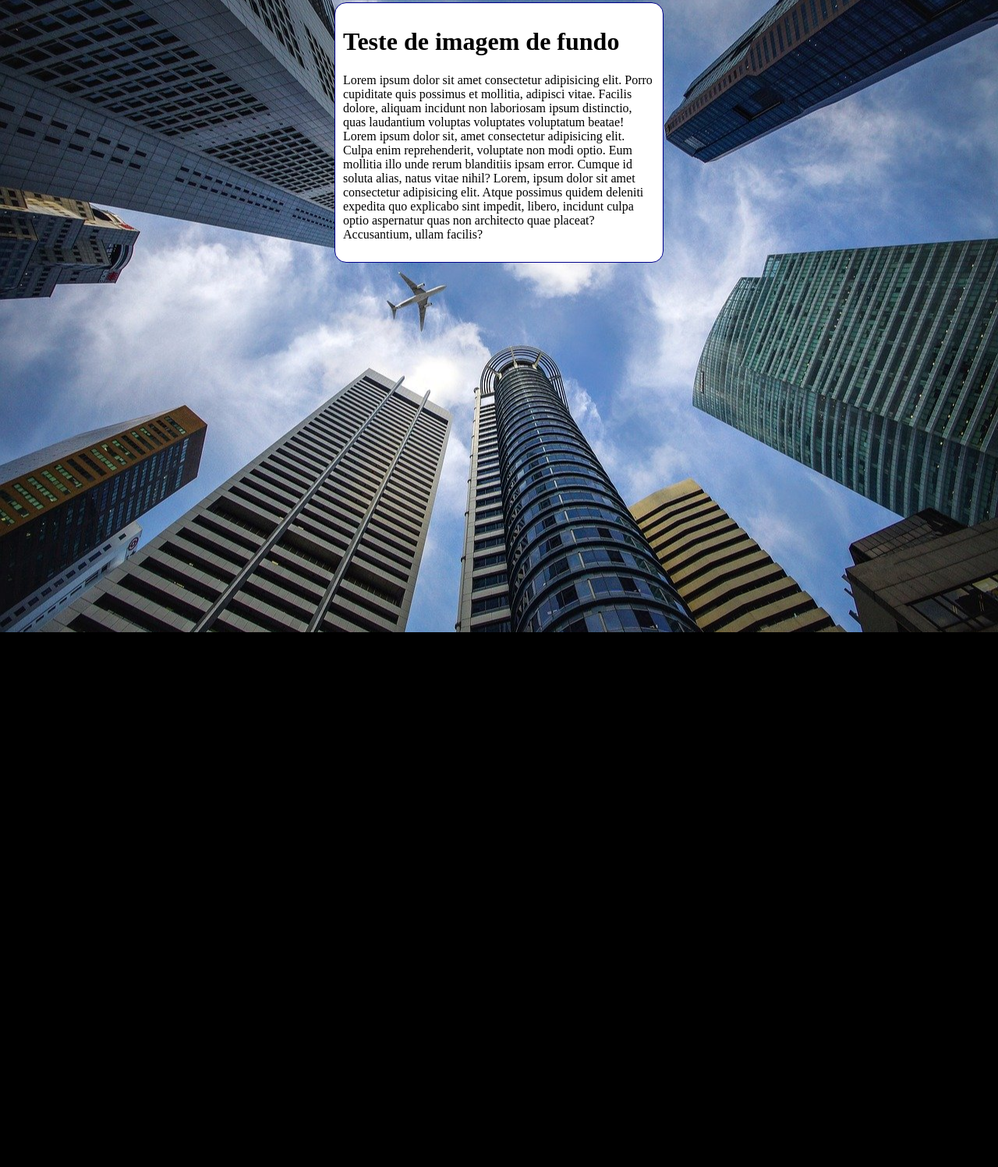
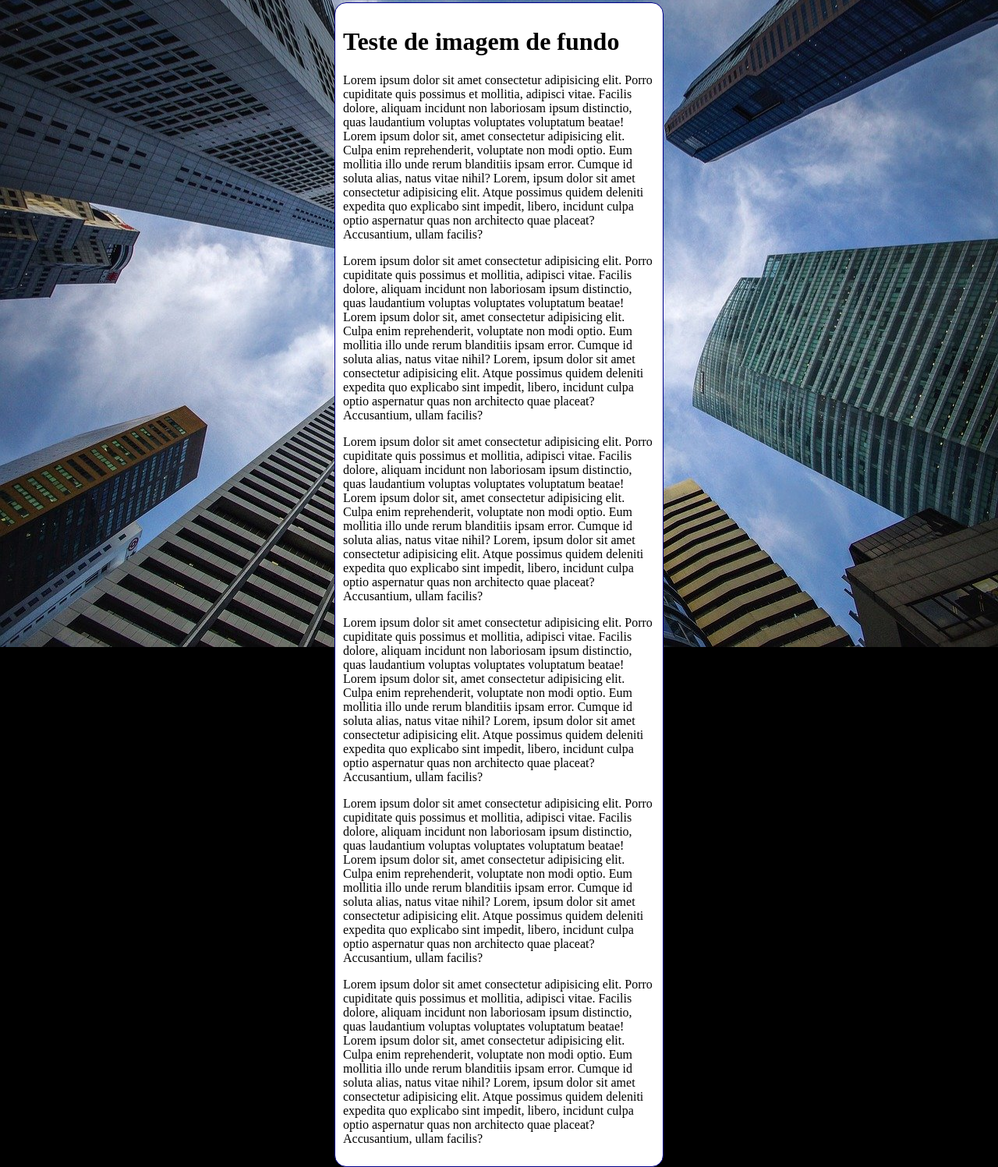
Before and after one commit to Gabriel-B-R/html-css, a plain HTML site: page exercicios/ex022/fundo006.html in a window 1280 px wide. Shown: the part 5-1502 px from the top of the page at 78% size. Before the commit the page ends 816 px from the top, so only its background shows below. Drawn offline with Linux system fonts and the light colour scheme.

Commit message:
Update fundo006.html

```diff
--- a/exercicios/ex022/fundo006.html
+++ b/exercicios/ex022/fundo006.html
@@ -28,6 +28,11 @@
     <main>
         <h1>Teste de imagem de fundo</h1>
         <p>Lorem ipsum dolor sit amet consectetur adipisicing elit. Porro cupiditate quis possimus et mollitia, adipisci vitae. Facilis dolore, aliquam incidunt non laboriosam ipsum distinctio, quas laudantium voluptas voluptates voluptatum beatae! Lorem ipsum dolor sit, amet consectetur adipisicing elit. Culpa enim reprehenderit, voluptate non modi optio. Eum mollitia illo unde rerum blanditiis ipsam error. Cumque id soluta alias, natus vitae nihil? Lorem, ipsum dolor sit amet consectetur adipisicing elit. Atque possimus quidem deleniti expedita quo explicabo sint impedit, libero, incidunt culpa optio aspernatur quas non architecto quae placeat? Accusantium, ullam facilis?</p>
+        <p>Lorem ipsum dolor sit amet consectetur adipisicing elit. Porro cupiditate quis possimus et mollitia, adipisci vitae. Facilis dolore, aliquam incidunt non laboriosam ipsum distinctio, quas laudantium voluptas voluptates voluptatum beatae! Lorem ipsum dolor sit, amet consectetur adipisicing elit. Culpa enim reprehenderit, voluptate non modi optio. Eum mollitia illo unde rerum blanditiis ipsam error. Cumque id soluta alias, natus vitae nihil? Lorem, ipsum dolor sit amet consectetur adipisicing elit. Atque possimus quidem deleniti expedita quo explicabo sint impedit, libero, incidunt culpa optio aspernatur quas non architecto quae placeat? Accusantium, ullam facilis?</p>
+        <p>Lorem ipsum dolor sit amet consectetur adipisicing elit. Porro cupiditate quis possimus et mollitia, adipisci vitae. Facilis dolore, aliquam incidunt non laboriosam ipsum distinctio, quas laudantium voluptas voluptates voluptatum beatae! Lorem ipsum dolor sit, amet consectetur adipisicing elit. Culpa enim reprehenderit, voluptate non modi optio. Eum mollitia illo unde rerum blanditiis ipsam error. Cumque id soluta alias, natus vitae nihil? Lorem, ipsum dolor sit amet consectetur adipisicing elit. Atque possimus quidem deleniti expedita quo explicabo sint impedit, libero, incidunt culpa optio aspernatur quas non architecto quae placeat? Accusantium, ullam facilis?</p>
+        <p>Lorem ipsum dolor sit amet consectetur adipisicing elit. Porro cupiditate quis possimus et mollitia, adipisci vitae. Facilis dolore, aliquam incidunt non laboriosam ipsum distinctio, quas laudantium voluptas voluptates voluptatum beatae! Lorem ipsum dolor sit, amet consectetur adipisicing elit. Culpa enim reprehenderit, voluptate non modi optio. Eum mollitia illo unde rerum blanditiis ipsam error. Cumque id soluta alias, natus vitae nihil? Lorem, ipsum dolor sit amet consectetur adipisicing elit. Atque possimus quidem deleniti expedita quo explicabo sint impedit, libero, incidunt culpa optio aspernatur quas non architecto quae placeat? Accusantium, ullam facilis?</p>
+        <p>Lorem ipsum dolor sit amet consectetur adipisicing elit. Porro cupiditate quis possimus et mollitia, adipisci vitae. Facilis dolore, aliquam incidunt non laboriosam ipsum distinctio, quas laudantium voluptas voluptates voluptatum beatae! Lorem ipsum dolor sit, amet consectetur adipisicing elit. Culpa enim reprehenderit, voluptate non modi optio. Eum mollitia illo unde rerum blanditiis ipsam error. Cumque id soluta alias, natus vitae nihil? Lorem, ipsum dolor sit amet consectetur adipisicing elit. Atque possimus quidem deleniti expedita quo explicabo sint impedit, libero, incidunt culpa optio aspernatur quas non architecto quae placeat? Accusantium, ullam facilis?</p>
+        <p>Lorem ipsum dolor sit amet consectetur adipisicing elit. Porro cupiditate quis possimus et mollitia, adipisci vitae. Facilis dolore, aliquam incidunt non laboriosam ipsum distinctio, quas laudantium voluptas voluptates voluptatum beatae! Lorem ipsum dolor sit, amet consectetur adipisicing elit. Culpa enim reprehenderit, voluptate non modi optio. Eum mollitia illo unde rerum blanditiis ipsam error. Cumque id soluta alias, natus vitae nihil? Lorem, ipsum dolor sit amet consectetur adipisicing elit. Atque possimus quidem deleniti expedita quo explicabo sint impedit, libero, incidunt culpa optio aspernatur quas non architecto quae placeat? Accusantium, ullam facilis?</p>
     </main>
 </body>
 </html>
```
